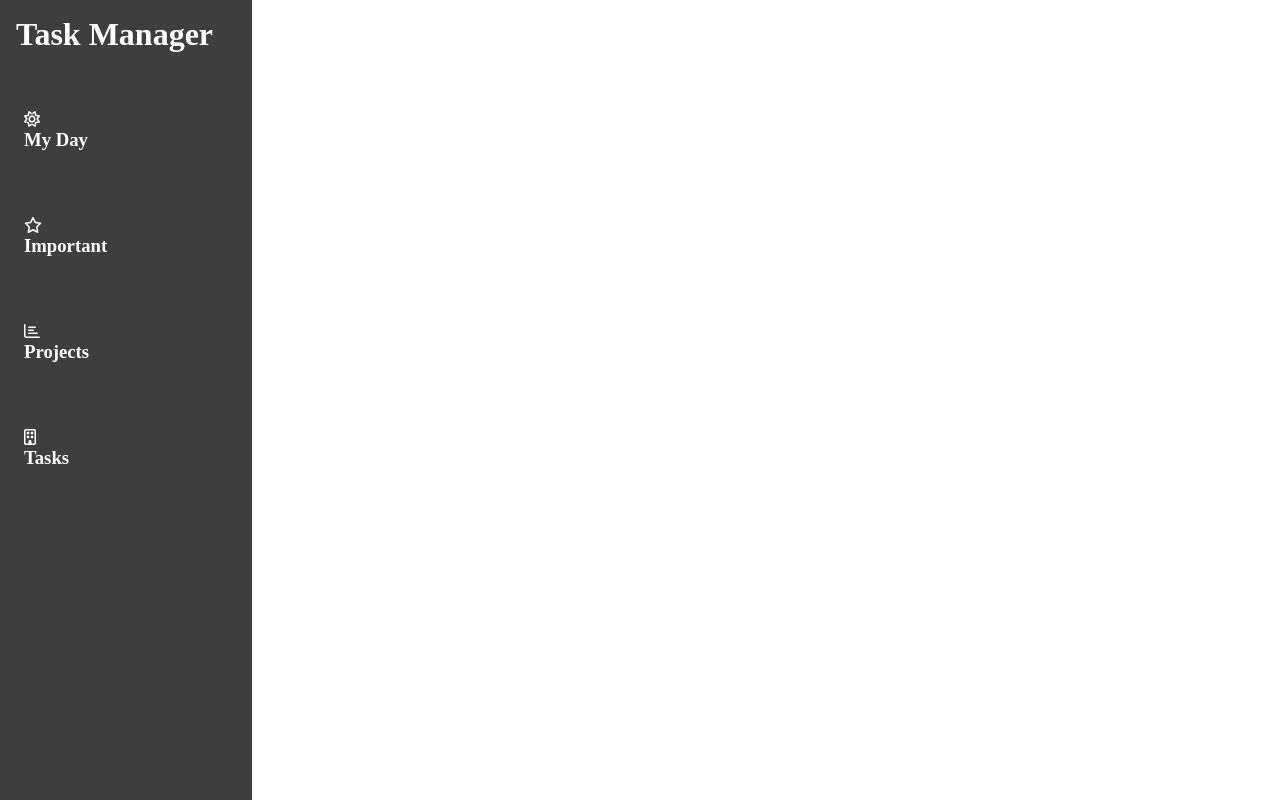
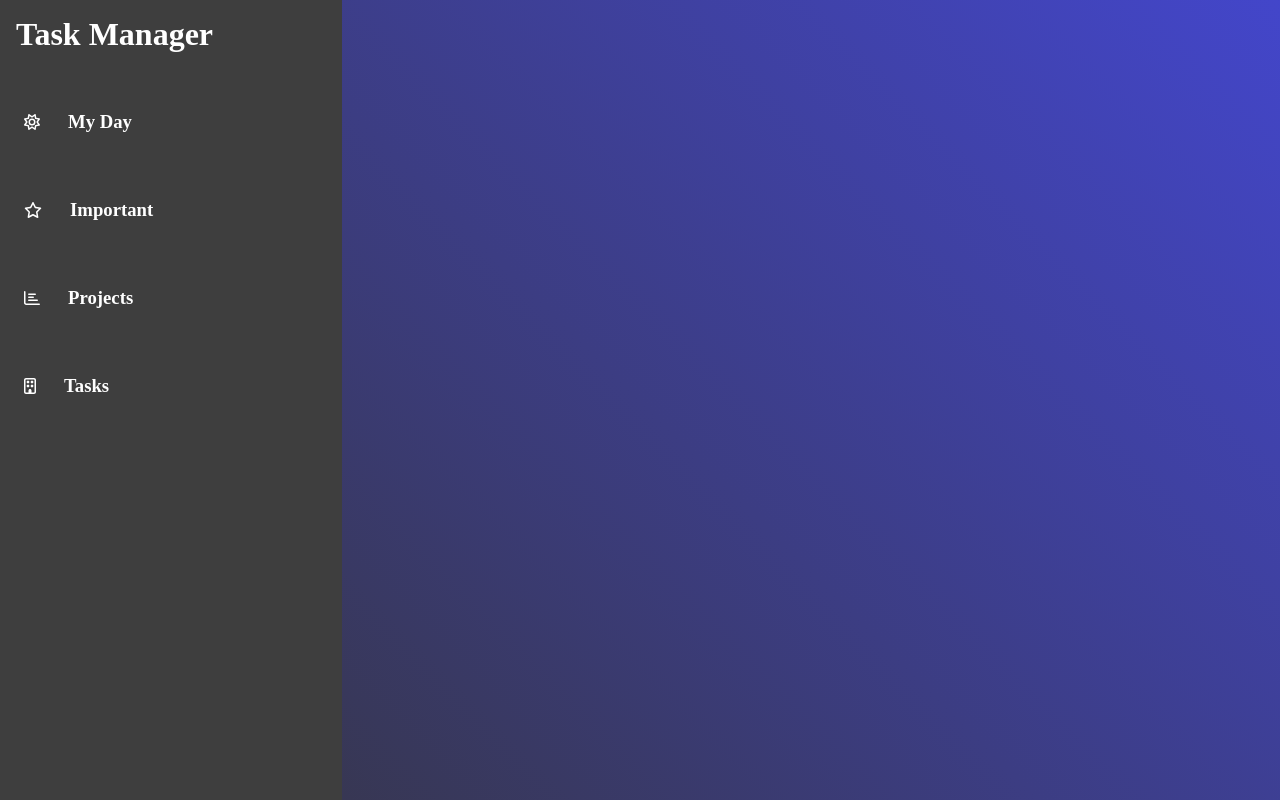
Before and after one commit to Khrononian/Task-Tracker, a React (Vite) app: page / in a window 1280 px wide. Built offline with nearby package versions, Linux system fonts and the light colour scheme.

Commit message:
New styles

```diff
--- a/src/App.module.css
+++ b/src/App.module.css
@@ -5,13 +5,14 @@
 
 .main {
     display: flex;
-
+    background: #35343C;
+    background: linear-gradient(45deg, #35343C, #4346CA);
 }
 .container {
     background: #3E3E3E;
     display: flex;
     flex-direction: column;
-    width: 220px;
+    width: 310px;
     min-height: 95vh;
     gap: 50px;
     padding: 1em;
@@ -21,6 +22,8 @@
     color: white;
 }
 .divs {
+    display: flex;
+    align-items: center;
     width: 90%;
     color: white;
     padding: .5em .5em;
@@ -31,7 +34,19 @@
     /* background: lightgray; */
     background: rgba(211, 211, 211, 0.5)
 }
+.divs h3 {
+    margin-left: 1.5em;
+}
+.divs span {
+    display: inline-block;
+    margin-left: 6em;
+    font-size: 1.2rem;
+    background: #2c2c2c;
+    padding: .05em .15em;
+    border-radius: 50%;
+}
 .components {
     min-height: 100vh;
+    /* width: 70%; */
     width: 70%;
 }
--- a/src/Input.module.css
+++ b/src/Input.module.css
@@ -2,5 +2,5 @@
     margin-bottom: 1.3em;
 }
 .checkboxInput {
-    width: 10%;
+    width: 43px
 }
--- a/src/Styles.module.css
+++ b/src/Styles.module.css
@@ -34,6 +34,14 @@ form {
     width: 84%;
     margin-bottom: 5em;
 }
+form input:first-child {
+    border-top-left-radius: 4px;
+    border-bottom-left-radius: 4px;
+}
+form input:last-child {
+    border-top-right-radius: 4px;
+    border-bottom-right-radius: 4px;
+}
 input {
     background: rgba(36, 33, 36, 0.5);
     padding: .9em 1em;
```
